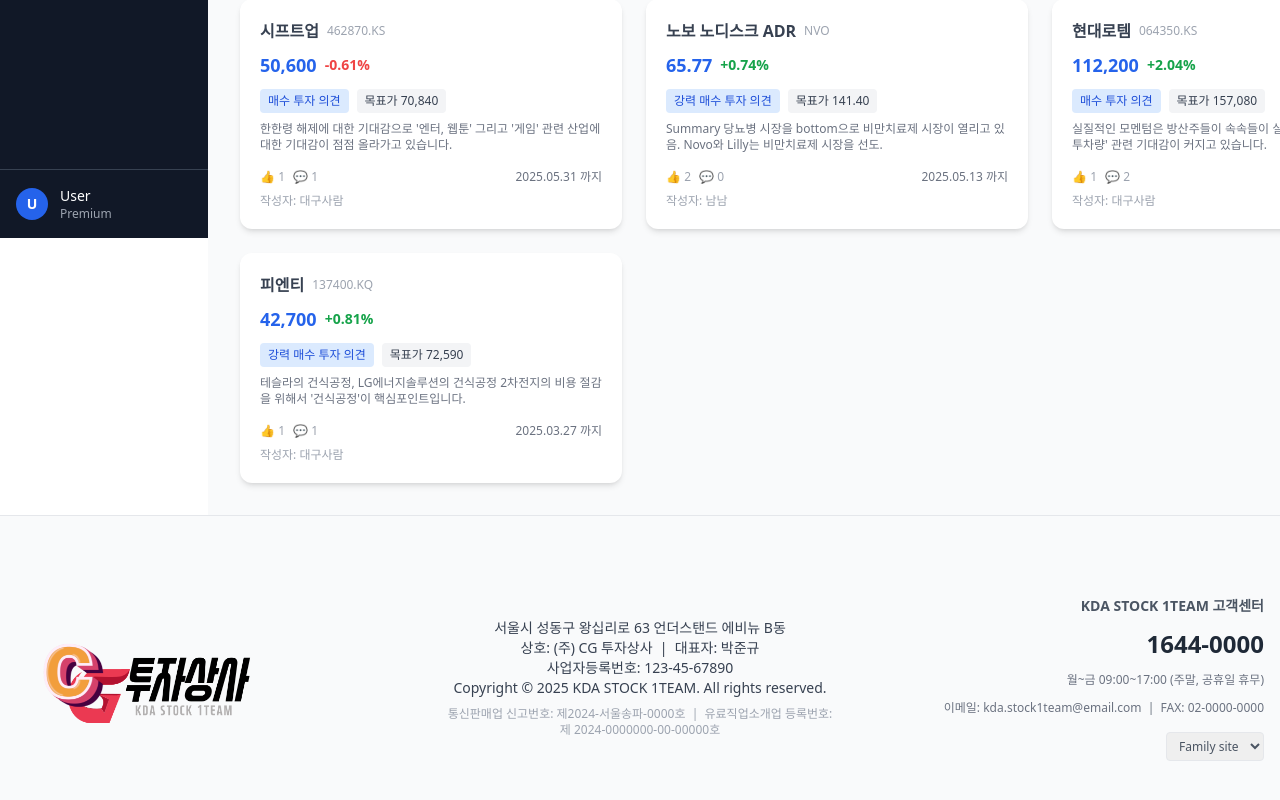
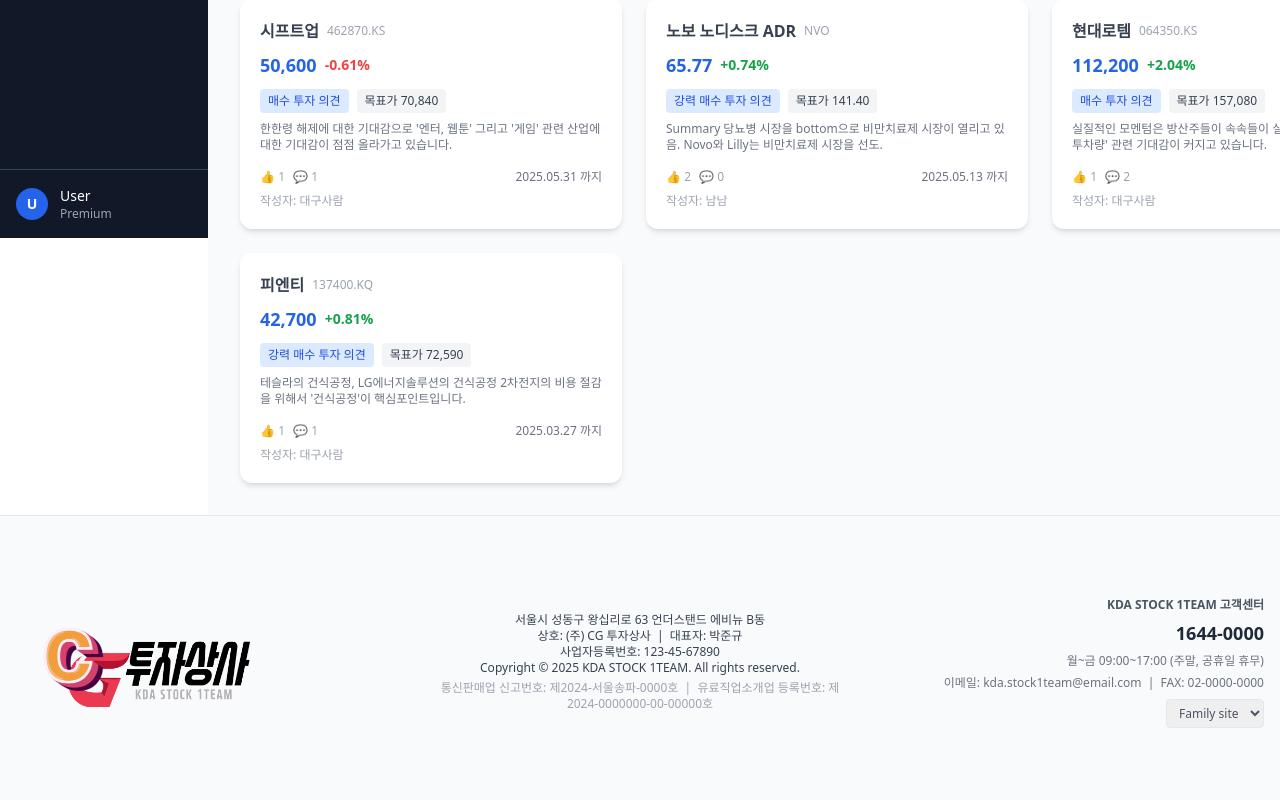
Before and after one commit to CG-Company/news_on_chart, a Next.js app in the folder CG_company/yoongdo/: page /keyword in a window 1280 px wide. Shown: the part 562-1362 px from the top of the page. Built offline with nearby package versions, Linux system fonts and the light colour scheme; no server answers.

Commit message:
dashboard upgrade

```diff
--- a/CG_company/yoongdo/src/app/page.js
+++ b/CG_company/yoongdo/src/app/page.js
@@ -442,20 +442,11 @@
   }
 
   return (
-    <div className="min-h-screen bg-gray-50 flex overflow-x-hidden">
-      {/* 사이드바 */}
-      <Sidebar currentPage={selectedPage} onMenuSelect={setSelectedPage} />
-
-      {/* 메인 컨텐츠 */}
-      <div className="flex-1 ml-52 overflow-x-hidden">
-        <Header
-          ticker={ticker}
-          setTicker={setTicker}
-          tickerName={tickerName}
-          setTickerName={setTickerName}
-        />
-
-        <main className="p-6 overflow-x-hidden">
+    <div className="flex">
+      <Sidebar currentPage="news" />
+      <div className="flex-1 ml-52">
+        <Header ticker={ticker} setTicker={setTicker} />
+        <main className="p-8 bg-gray-50">
           {selectedPage === "news" ? (
             <NewsPanel
               news={newsData}
@@ -628,7 +619,7 @@
                       )}
                     >
                       <NewsPanel
-                        news={selectedNews}
+                        news={newsData}
                         date={selectedDate}
                         loading={isLoadingStock}
                         mainNews={mainNews}
--- a/CG_company/yoongdo/src/components/Footer.js
+++ b/CG_company/yoongdo/src/components/Footer.js
@@ -2,10 +2,10 @@
 
 export default function Footer() {
   return (
-    <footer className="w-full bg-gray-50 border-t border-gray-200 py-8 px-4">
-      <div className="max-w-7xl mx-auto flex flex-col md:flex-row justify-between items-stretch gap-8">
-        {/* 왼쪽: 로고 (훨씬 더 크게, 세로 중앙) */}
-        <div className="flex-1 flex items-center justify-center md:justify-start min-w-[260px]">
+    <footer className="w-full bg-gray-50 border-t border-gray-200 py-4 px-4">
+      <div className="max-w-7xl mx-auto flex flex-col md:flex-row justify-between items-stretch gap-4">
+        {/* 왼쪽: 로고 (더 작게, 세로 중앙) */}
+        <div className="flex-1 flex items-center justify-center md:justify-start min-w-[120px]">
           <Image
             src="/footer_logo.png"
             alt="KDA STOCK 1TEAM Logo"
@@ -15,8 +15,8 @@
           />
         </div>
         {/* 가운데: 회사 정보 */}
-        <div className="flex-1 flex flex-col justify-center items-center text-center min-w-[300px] gap-1">
-          <div className="text-sm text-gray-700 mb-1">
+        <div className="flex-1 flex flex-col justify-center items-center text-center min-w-[220px] gap-0.5">
+          <div className="text-xs text-gray-700 mb-0.5">
             서울시 성동구 왕십리로 63 언더스탠드 에비뉴 B동
             <br />
             상호: (주) CG 투자상사 &nbsp;|&nbsp; 대표자: 박준규
@@ -32,18 +32,20 @@
           </div>
         </div>
         {/* 오른쪽: 고객센터 */}
-        <div className="flex-1 flex flex-col items-center md:items-end justify-center min-w-[220px] gap-2">
-          <div className="text-sm text-gray-600 font-semibold mb-1">
+        <div className="flex-1 flex flex-col items-center md:items-end justify-center min-w-[180px] gap-1">
+          <div className="text-xs text-gray-600 font-semibold mb-0.5">
             KDA STOCK 1TEAM 고객센터
           </div>
-          <div className="text-2xl font-bold text-gray-800 mb-1">1644-0000</div>
-          <div className="text-xs text-gray-500 mb-1">
+          <div className="text-lg font-bold text-gray-800 mb-0.5">
+            1644-0000
+          </div>
+          <div className="text-xs text-gray-500 mb-0.5">
             월~금 09:00~17:00 (주말, 공휴일 휴무)
           </div>
           <div className="text-xs text-gray-500">
             이메일: kda.stock1team@email.com &nbsp;|&nbsp; FAX: 02-0000-0000
           </div>
-          <select className="mt-2 border rounded px-2 py-1 text-xs text-gray-600">
+          <select className="mt-1 border rounded px-2 py-1 text-xs text-gray-600">
             <option>Family site</option>
             <option>공식 블로그</option>
             <option>파트너사</option>
--- a/CG_company/yoongdo/src/components/NewsPanel.js
+++ b/CG_company/yoongdo/src/components/NewsPanel.js
@@ -192,22 +192,29 @@
 
   // 탭별 뉴스 데이터
   const companyNewsList = useMemo(() => {
-    if (!newsList || newsList.length === 0) return [];
-    if (!date) {
-      // 최신순 정렬 (published_at 또는 date)
-      const sorted = [...newsList].sort((a, b) => {
-        const dateA = new Date(a.published_at || a.date || 0);
-        const dateB = new Date(b.published_at || b.date || 0);
+    let companyNews = [];
+    if (Array.isArray(news)) {
+      companyNews = news;
+    } else if (news && news.companyNews) {
+      companyNews = news.companyNews;
+    }
+    if (!companyNews || companyNews.length === 0) return [];
+
+    // 날짜가 있으면 해당 날짜만 필터, 없으면 최신순 정렬
+    if (date) {
+      return companyNews.filter(
+        (item) => item.published_at === date || item.date === date
+      );
+    } else {
+      // 최신순 정렬 (published_at, date, 또는 date 필드가 없으면 id 기준)
+      const sorted = [...companyNews].sort((a, b) => {
+        const dateA = new Date(a.published_at || a.date || a.id || 0);
+        const dateB = new Date(b.published_at || b.date || b.id || 0);
         return dateB - dateA;
       });
       return sorted.slice(0, PAGE_SIZE_COMPANY);
-    } else {
-      // 날짜가 있으면 해당 날짜만 필터
-      return newsList.filter(
-        (item) => item.published_at === date || item.date === date
-      );
     }
-  }, [newsList, date]);
+  }, [news, date]);
   const filteredMacroNews = useMemo(() => {
     if (!date) return macroNewsList;
     return macroNewsList.filter(
--- a/CG_company/yoongdo/src/components/Sidebar.js
+++ b/CG_company/yoongdo/src/components/Sidebar.js
@@ -6,7 +6,7 @@
   const menuItems = [
     {
       id: "dashboard",
-      label: "Dashboard",
+      label: "News on chart",
       icon: "📊",
       href: "/",
       active: true,
```
